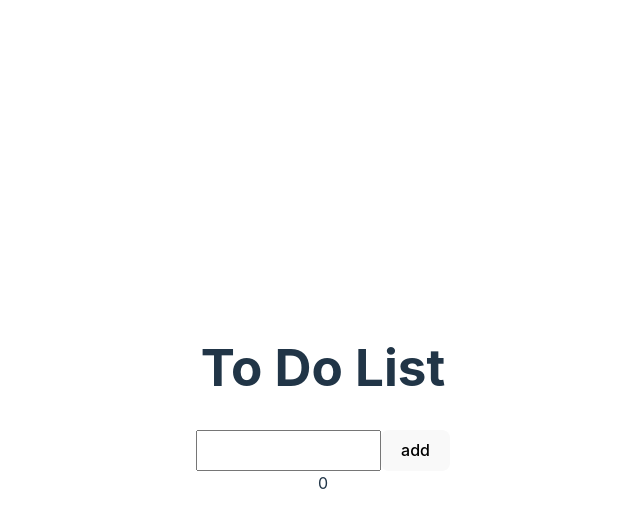
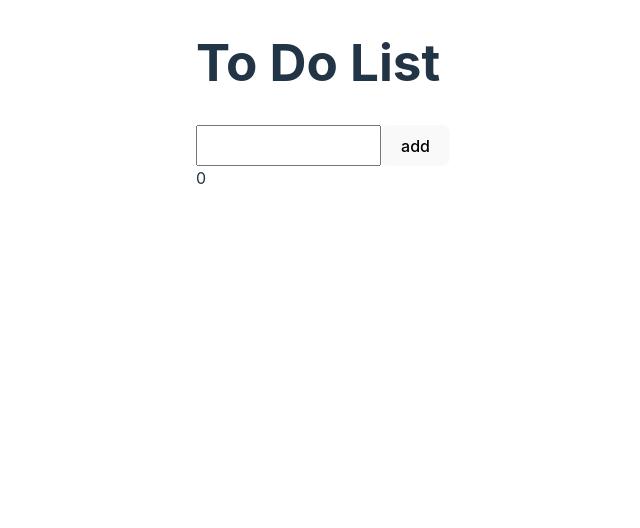
Before and after one commit to alaidine/ToDoList, a React (Vite) app: page / in a window 1280 px wide. Shown: the top 528 px of the page, without its empty margins (317-957 px from the left). Built offline with nearby package versions, Linux system fonts and the light colour scheme.

Commit message:
position of the list is now at the top of the screen

```diff
--- a/src/App.css
+++ b/src/App.css
@@ -1,8 +1,8 @@
 #root {
-  max-width: 1280px;
-  margin: 0 auto;
-  padding: 2rem;
-  text-align: center;
+  position: absolute;
+  top: 0;
+  left: 50%;
+  transform: translateX(-50%);
 }
 
 .logo {
```
